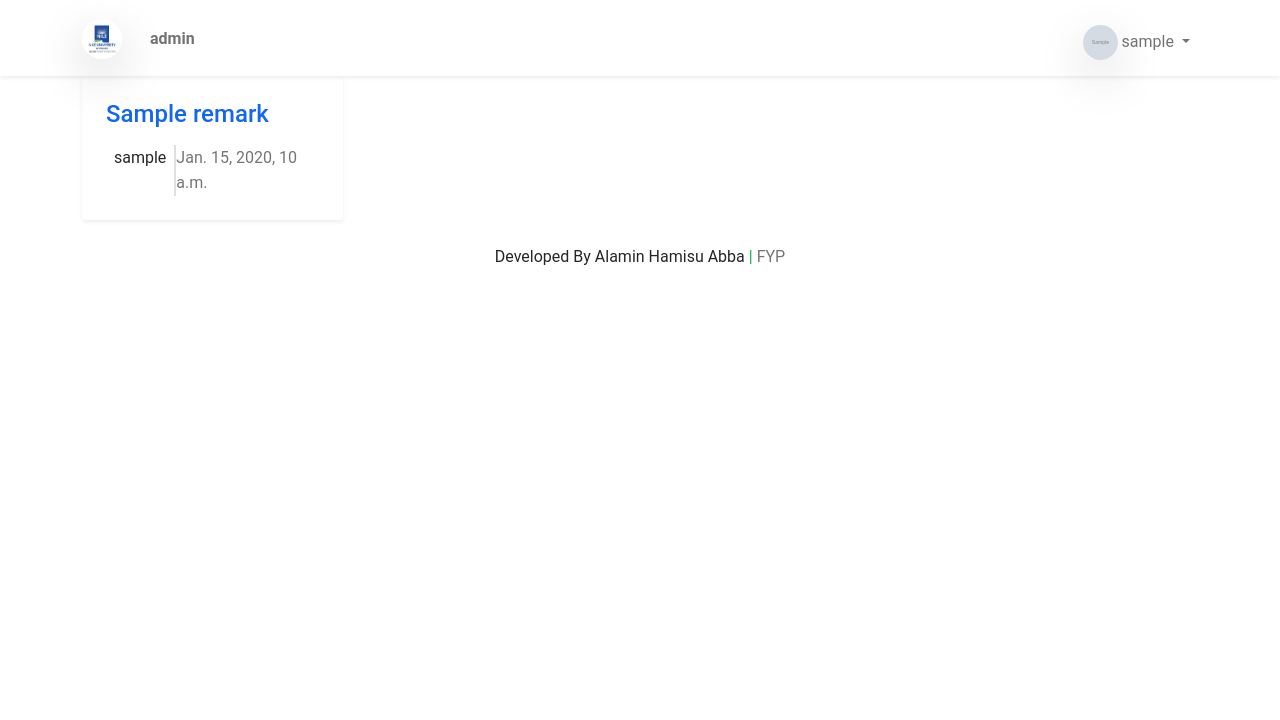
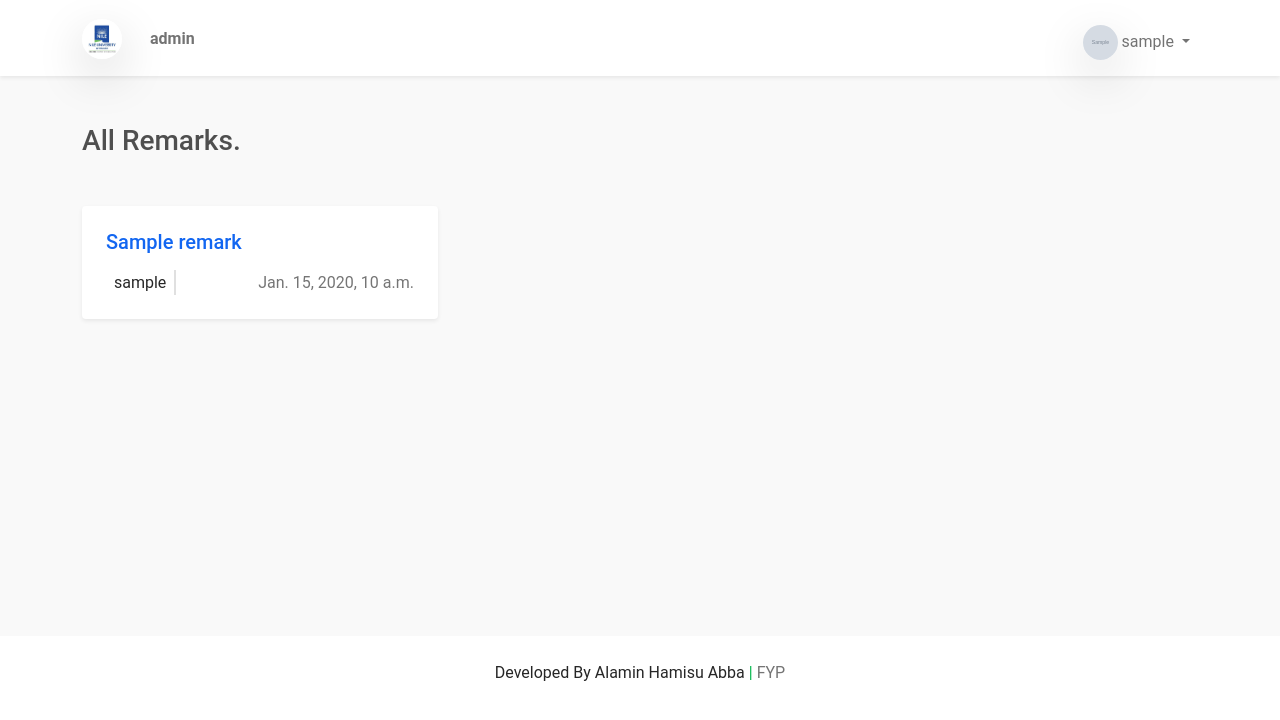
Before and after one commit to ndmichael/school_fees_management_system, a Django app: page /remark/list/ in a window 1280 px wide. Shown: the top 720 px of the page. Run offline with Django 4.2, Linux system fonts and the light colour scheme; a user stored in the database is signed in; tables that the repository leaves empty hold one stand-in row (values such as "Sample post"); grey boxes marked "Sample" are stand-in pictures; some libraries are stand-ins or nearby versions.

Commit message:
added and updated the remake list page

```diff
--- a/fees/templates/fees/remark_list.html
+++ b/fees/templates/fees/remark_list.html
@@ -1,12 +1,19 @@
 {% extends 'base.html' %} {% load static %} {% load crispy_forms_tags %} {% block content %}
 
-<section>
+<section class=" bg-light py-5" style="min-height: 70vh;">
     <div class="container">
+        <section class="row pb-4">
+            <div class="col-12">
+                <h1 class="h3">
+                    All Remarks.
+                </h1>
+            </div>
+        </section>
         <section class="row">
             {% for remark in remarks %}
-            <article class="col-6 col-md-3">
-                <a href="#" class="p-3 p-4 shadow-sm d-block rounded ">
-                    <h4>{{remark.subject}}</h4>
+            <article class="col-6 col-md-4 my-3">
+                <a href="{{ remark.get_absolute_url }}" class="p-3 p-4 shadow-sm d-block rounded bg-white">
+                    <h5 class=" text-primary">{{remark.subject}}</h5>
 
                     <div class="d-flex justify-content-between pt-2">
                         <div class="border-end border-2 px-2 text-dark">
```
